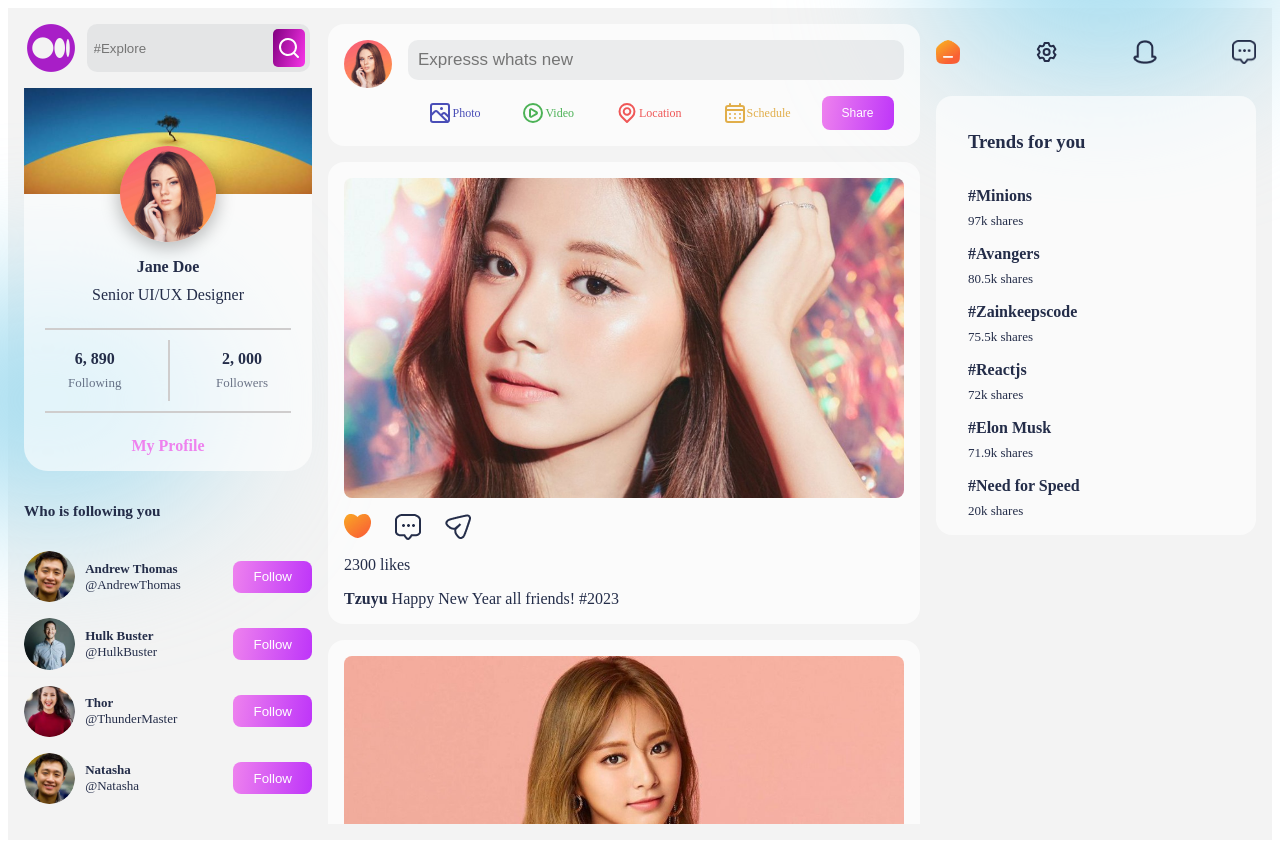
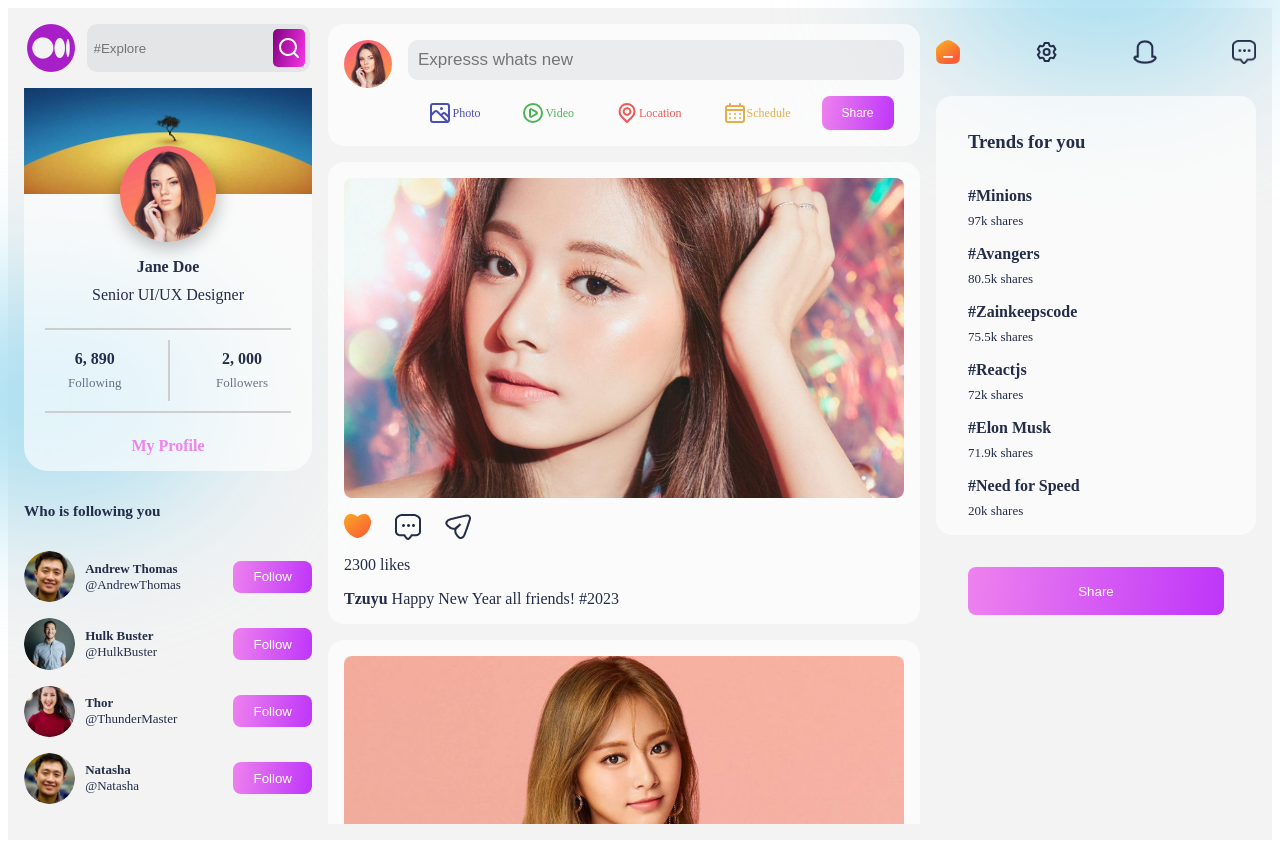
Before and after one commit to Elissa-DI/MERN_SocialMediaApp, a React (Create React App) app: page / in a window 1280 px wide. Built offline with nearby package versions, Linux system fonts and the light colour scheme.

Commit message:
new features

```diff
--- a/src/components/RightSide/RightSide.jsx
+++ b/src/components/RightSide/RightSide.jsx
@@ -18,6 +18,8 @@ const RightSide = () => {
         </div>
 
         <TrendCard />
+
+        <button className="button r-button">Share</button>
     </div>
   )
 }
```
